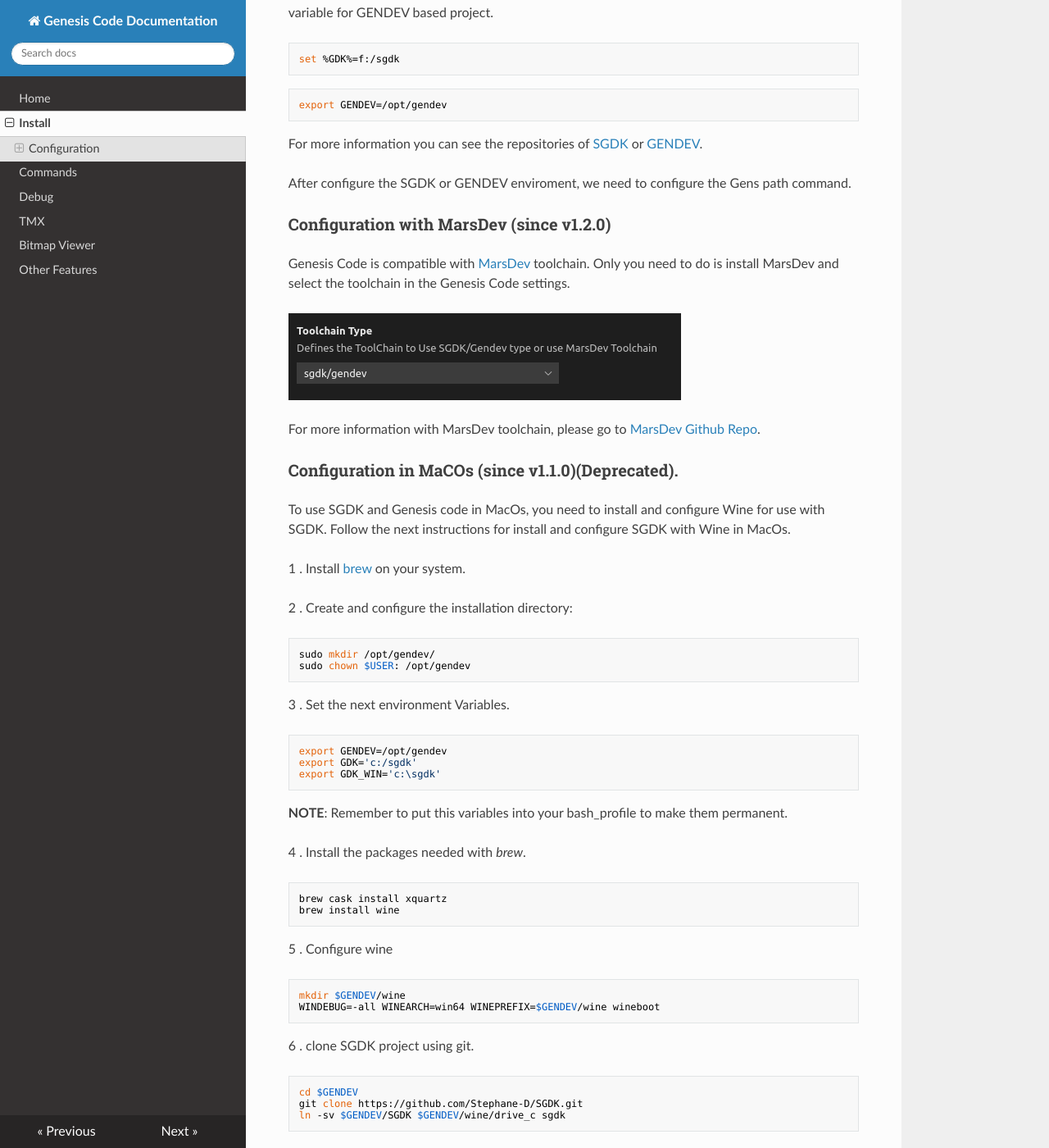
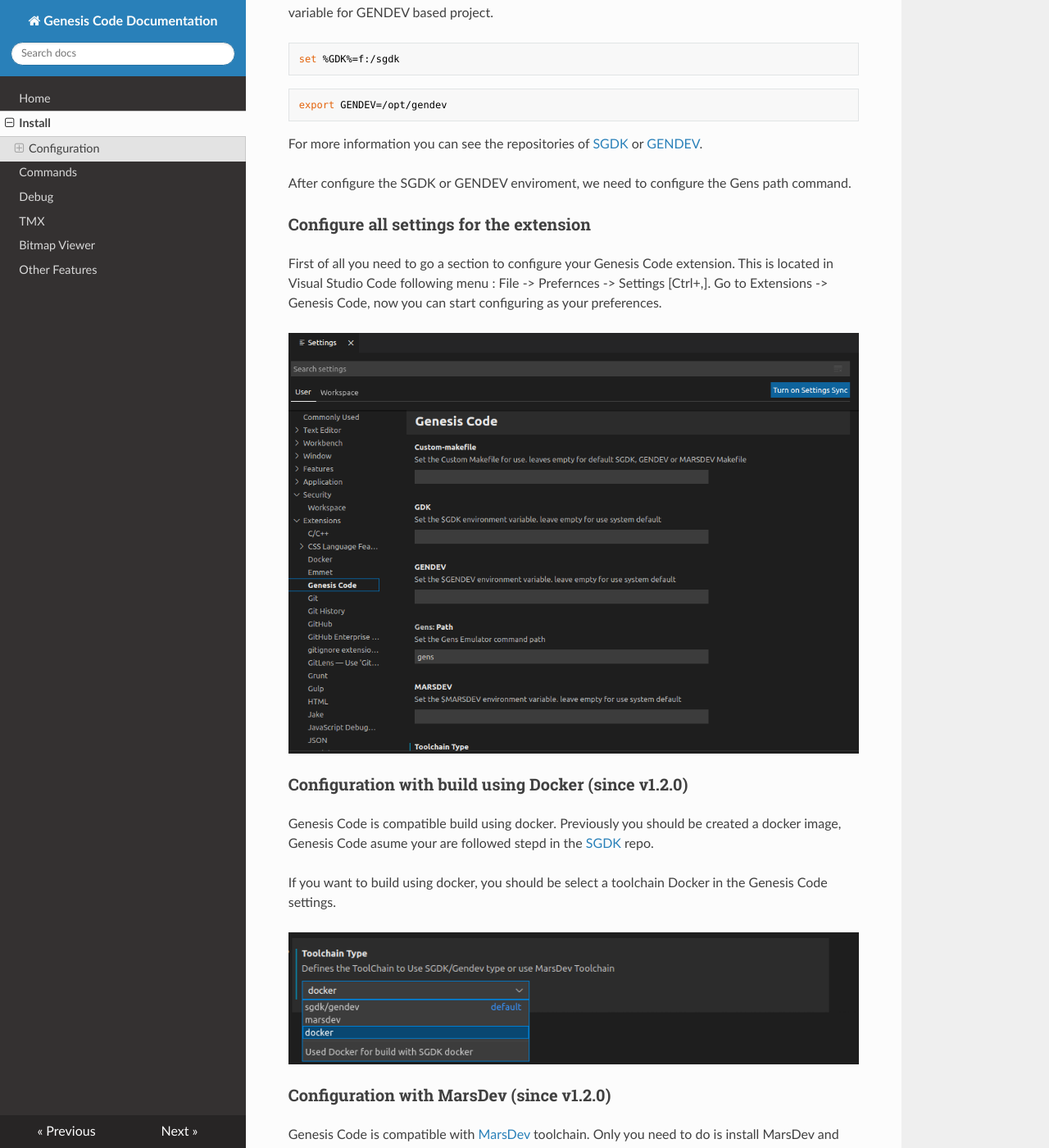
Before and after one commit to zerasul/genesis-code-docs, an MkDocs documentation site: the page built from docs/install.md, in a window 1280 px wide and 1400 px high, scrolled down 500 px. Shown: the whole window at 82% size. Built offline with MkDocs 1.6.1, drawn with Linux system fonts in a browser that asks for light colours; nearby versions of some CDN libraries.

Commit message:
Update documentation with docker build and other stuff

```diff
--- a/docs/install.md
+++ b/docs/install.md
@@ -26,6 +26,22 @@
 
 After configure the SGDK or GENDEV enviroment, we need to configure the Gens path command.
 
+### Configure all settings for the extension
+
+First of all you need to go a section to configure your Genesis Code extension.
+This is located in Visual Studio Code following menu : File -> Prefernces -> Settings [Ctrl+,].
+Go to Extensions -> Genesis Code, now you can start configuring as your preferences.
+
+![genesiscodepreferences](img/genesiscodepreferences.png)
+
+### Configuration with build using Docker (since v1.2.0)
+
+Genesis Code is compatible build using docker.
+Previously you should be created a docker image, Genesis Code asume your are followed stepd in the [SGDK](https://github.com/Stephane-D/SGDK) repo.
+
+If you want to build using docker, you should be select a toolchain Docker in the Genesis Code settings.
+
+![genesiscodetoolchainsettingsdocker](img/genesiscodeconfigtoolchaindocker.png)
 ### Configuration with MarsDev (since v1.2.0)
 
 Genesis Code is compatible with [MarsDev](https://github.com/andwn/marsdev) toolchain. Only you need to do is install MarsDev and select the toolchain in the Genesis Code settings.
```
Also changed, not shown: docs/img/genesiscodeconfigtoolchaindocker.png (added), docs/img/genesiscodepreferences.png (added).
